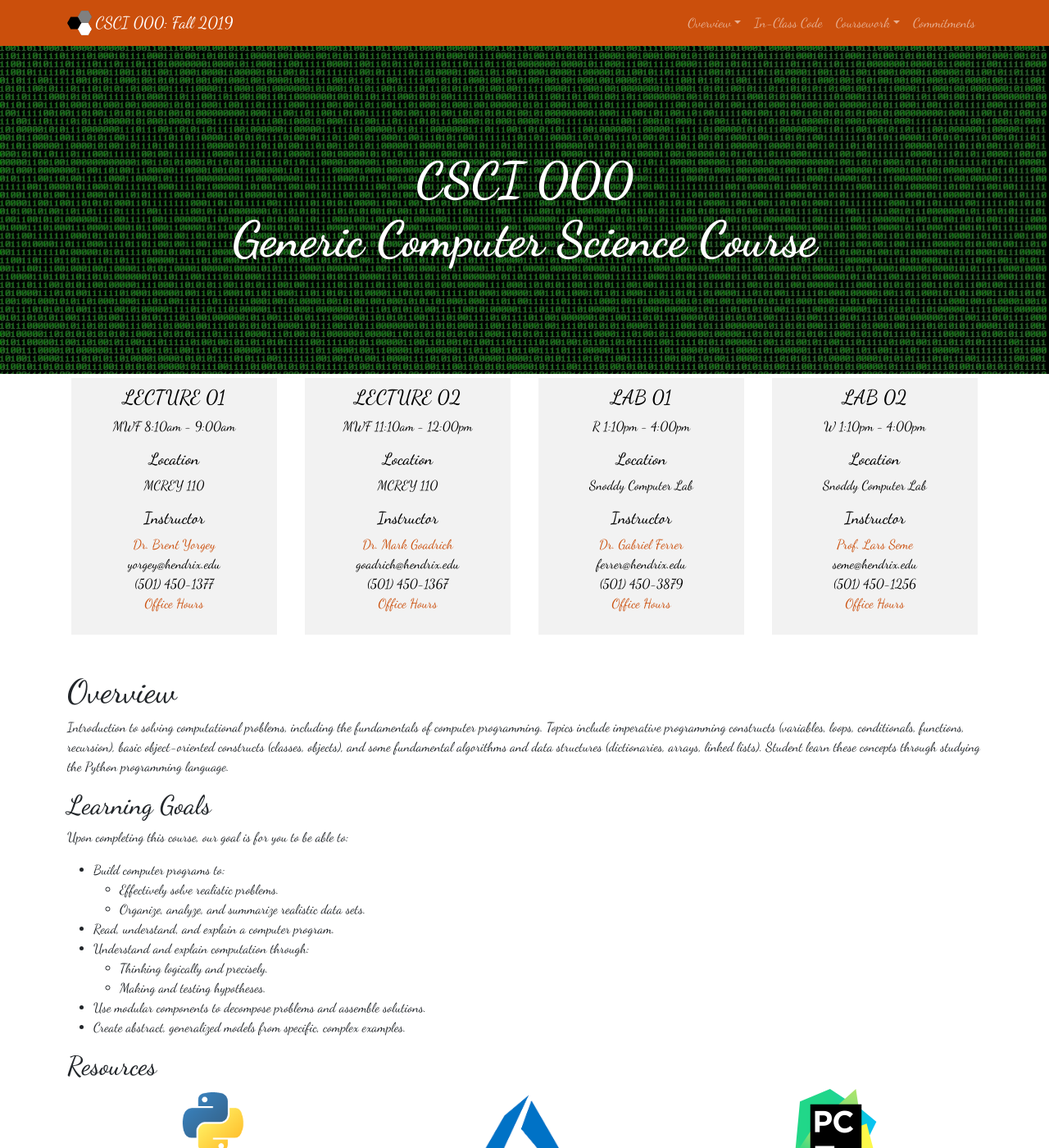
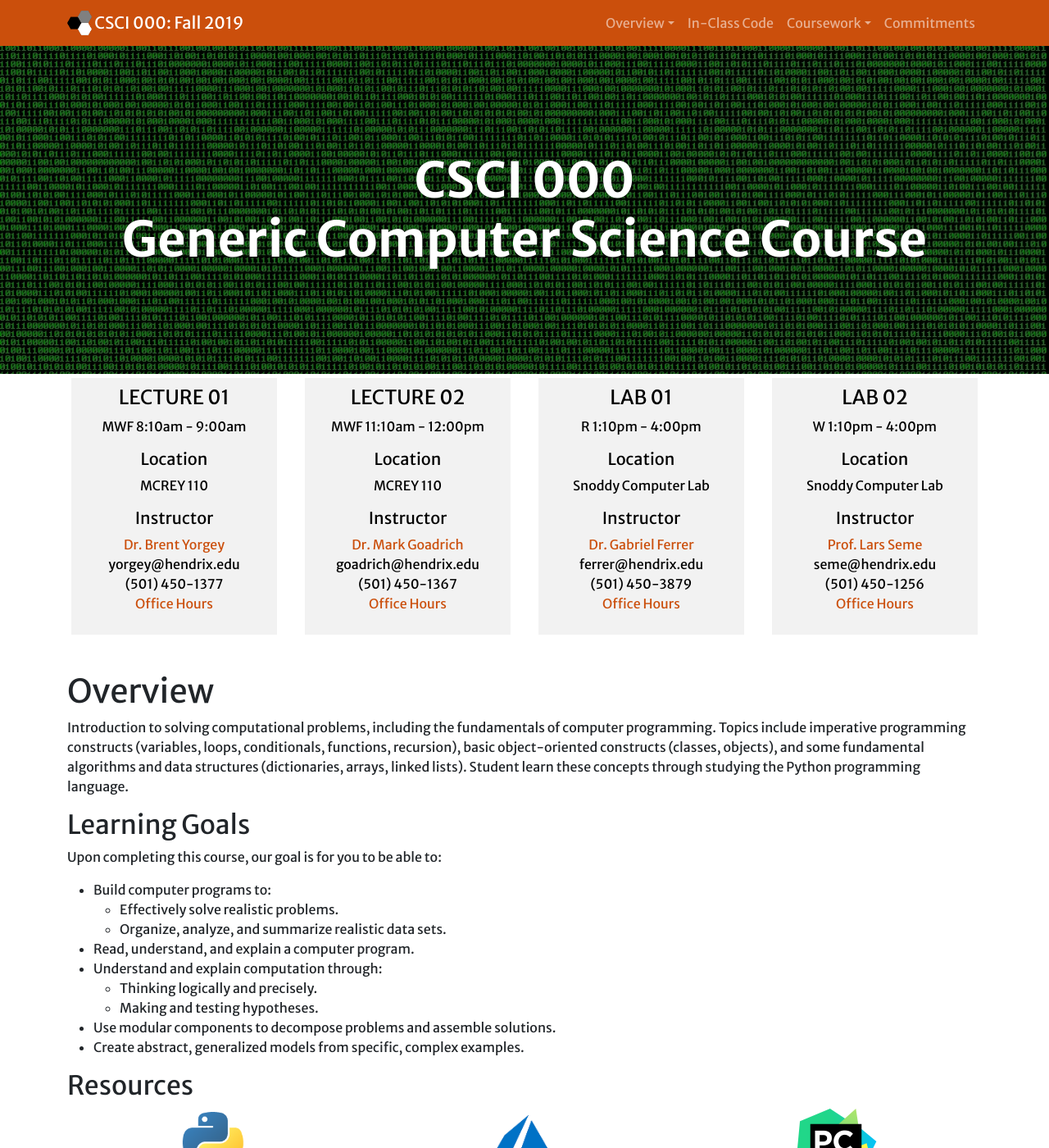
Before and after one commit to Hendrix-CS/csci000, a Jekyll site: the page built from index.md, in a window 1280 px wide and 1400 px high. Shown: the whole window at 82% size. Built offline with Jekyll 4.4.1, drawn with Linux system fonts in a browser that asks for light colours; nearby versions of some CDN libraries.

Commit message:
It worked!

```diff
--- a/assets/css/main.css
+++ b/assets/css/main.css
@@ -1,6 +1,6 @@
 /* Font imports and family definitions */
 
-@import url('https://fonts.googleapis.com/css2?family=Dancing+Script:wght@400..700&display=swap');
+@import url("https://fonts.googleapis.com/css?family=Merriweather+Sans:400,700");
 
 /* https://stackoverflow.com/a/56467997 */
 html {
@@ -8,7 +8,7 @@ html {
 }
 
 body {
-  font-family: "Dancing Script", -apple-system, BlinkMacSystemFont, "Segoe UI", Roboto, "Helvetica Neue", Arial, sans-serif, "Apple Color Emoji", "Segoe UI Emoji", "Segoe UI Symbol";
+  font-family: "Merriweather Sans", -apple-system, BlinkMacSystemFont, "Segoe UI", Roboto, "Helvetica Neue", Arial, sans-serif, "Apple Color Emoji", "Segoe UI Emoji", "Segoe UI Symbol";
   padding-top: 54px;
 }
 
```
